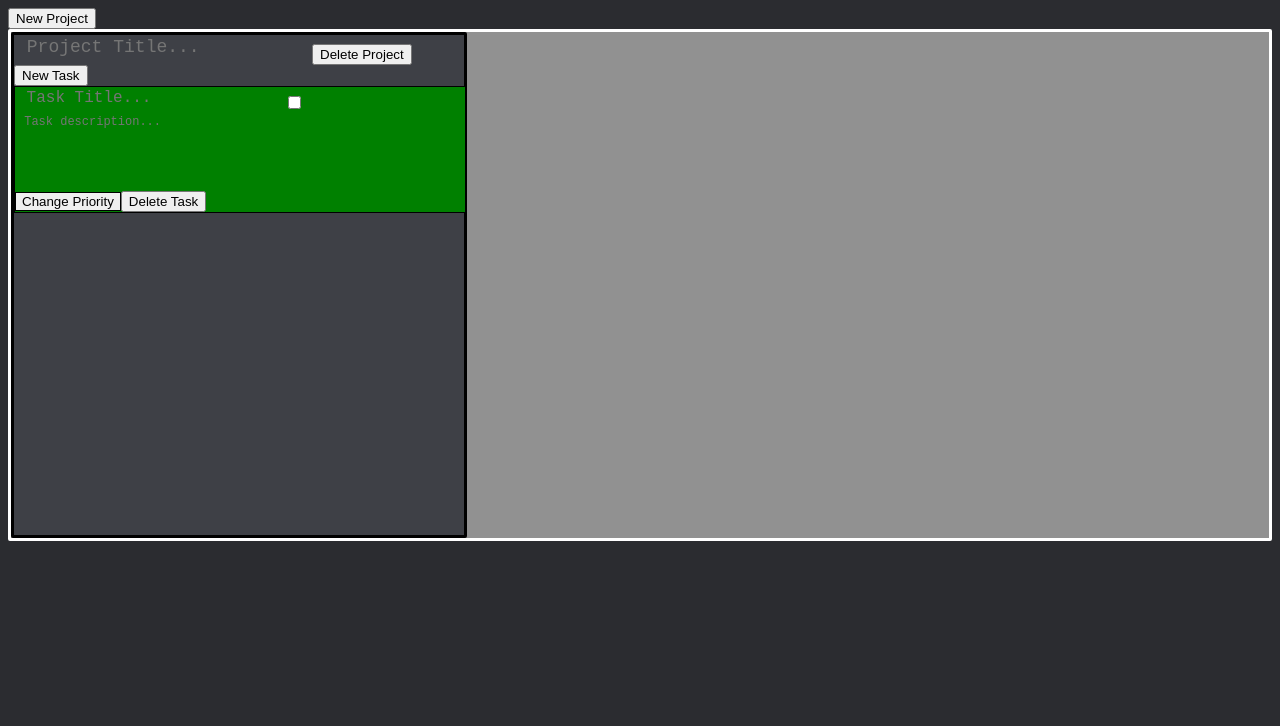
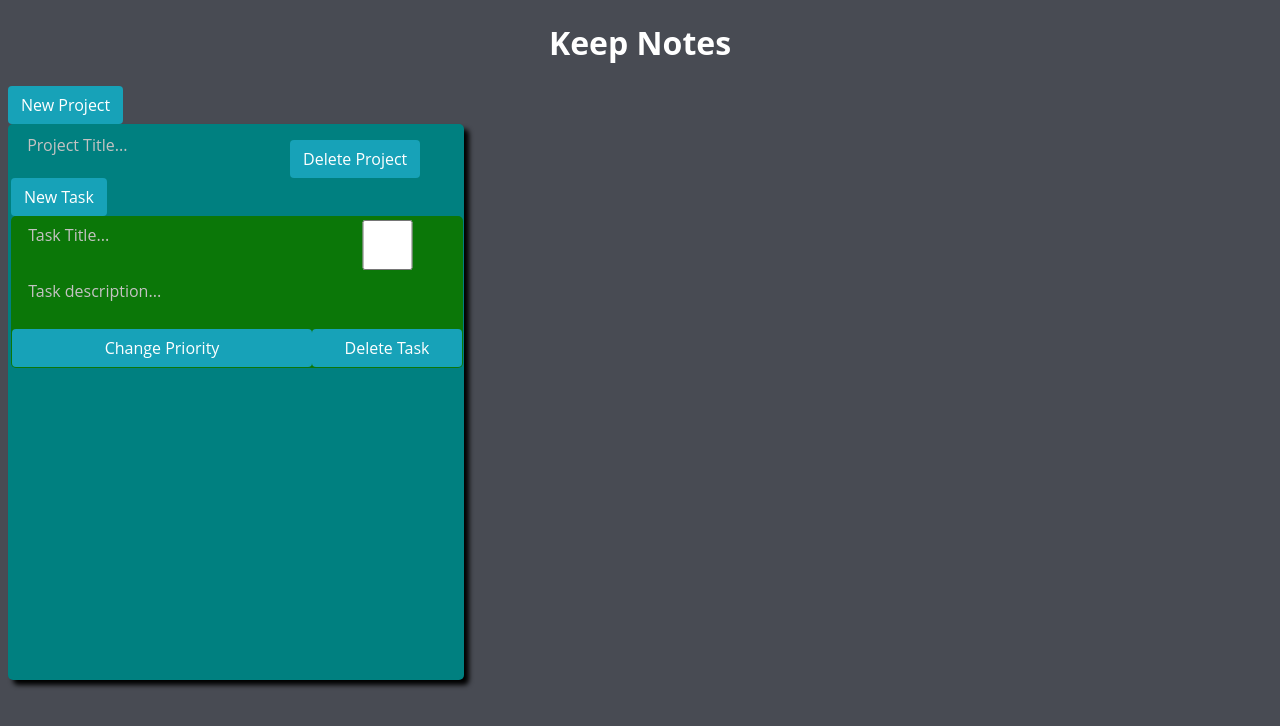
Before and after one commit to LeekeyLeek/Notekeep, a website built with webpack: page dist/index.html in a window 1280 px wide. Both pictures are taken after a click on the button "New Task". Built offline with nearby package versions, Linux system fonts and the light colour scheme.

Commit message:
Added and changed a lot of the CSS styling to resemble Google Keep's visual design.

```diff
--- a/src/modules/Projects.js
+++ b/src/modules/Projects.js
@@ -3,6 +3,12 @@ import {lists} from './Todolists';
 const project = (() => {
 
     let projectContainer = document.getElementById('projectContainer');
+
+    //
+    let random_rgba = () => {
+        var o = Math.round, r = Math.random, s = 255;
+        return 'rgba(' + o(r()*s) + ',' + o(r()*s) + ',' + o(r()*s) + ',' + r().toFixed(1) + ')';
+    }
 
     let deleteProj = (parentNode) => {
         parentNode.remove()
@@ -11,6 +17,7 @@ const project = (() => {
     let create = () => {
        let projectDiv = document.createElement('div');
        projectDiv.className = 'projectDivs';
+       // projectDiv.style.backgroundColor = random_rgba();
 
        let newTask = document.createElement('button');
        newTask.className = 'newTask';
--- a/src/modules/Todolists.js
+++ b/src/modules/Todolists.js
@@ -12,14 +12,14 @@ const lists = (() => {
             case 'brightness(100%)':
 
                 switch(parentNode.style.backgroundColor){
-                    case 'red':
-                        parentNode.style.backgroundColor = 'green';
+                    case 'rgb(145, 63, 16)':
+                        parentNode.style.backgroundColor = 'rgb(11, 119, 8';
                         break
-                    case 'green':
-                        parentNode.style.backgroundColor = 'yellow';
+                    case 'rgb(11, 119, 8)':
+                        parentNode.style.backgroundColor = 'rgb(138, 130, 28)';
                         break
-                    case 'yellow':
-                        parentNode.style.backgroundColor = 'red';
+                    case 'rgb(138, 130, 28)':
+                        parentNode.style.backgroundColor = 'rgb(145, 63, 16)';
                         break
                     }
 
@@ -28,14 +28,14 @@ const lists = (() => {
             default:
 
                 switch(parentNode.style.backgroundColor){
-                    case 'red':
-                        parentNode.style.backgroundColor = 'green';
+                    case 'rgb(145, 63, 16)':
+                        parentNode.style.backgroundColor = 'rgb(11, 119, 8)';
                         break
-                    case 'green':
-                        parentNode.style.backgroundColor = 'yellow';
+                    case 'rgb(11, 119, 8)':
+                        parentNode.style.backgroundColor = 'rgb(138, 130, 28)';
                         break
-                    case 'yellow':
-                        parentNode.style.backgroundColor = 'red';
+                    case 'rgb(138, 130, 28)':
+                        parentNode.style.backgroundColor = ' rgb(145, 63, 16)';
                         break
                     }
 
@@ -48,7 +48,7 @@ const lists = (() => {
 
         let todoList = document.createElement('div')
         todoList.className = 'todoList';
-        todoList.style.backgroundColor = 'green';
+        todoList.style.backgroundColor = 'rgb(11, 119, 8)';
         parentNode.appendChild(todoList)
 
         let setPriority = document.createElement('button')
@@ -79,9 +79,9 @@ const lists = (() => {
 
         let listDesc = document.createElement('textarea')
         listDesc.className = 'listDescs';
-        listDesc.maxLength = '240';
-        listDesc.rows = '5';
-        listDesc.cols = '55';
+        listDesc.maxLength = '120';
+        listDesc.rows = '4';
+        listDesc.cols = '30';
         listDesc.placeholder = ' Task description... ';
 
         let checkbox = document.createElement('input')
@@ -98,9 +98,8 @@ const lists = (() => {
 
         todoList.appendChild(listTitle)
         todoList.appendChild(checkbox)
+        todoList.appendChild(listDesc)
         todoList.appendChild(br1)
-        todoList.appendChild(listDesc)
-        todoList.appendChild(br2)
         todoList.appendChild(setPriority)
         todoList.appendChild(deleteBtn)
 
--- a/src/modules/localStorage.js
+++ /dev/null
@@ -1,30 +0,0 @@
-
-
-
-function storageAvailable(type) {
-    var storage;
-    try {
-        storage = window[type];
-        var x = '__storage_test__';
-        storage.setItem(x, x);
-        storage.removeItem(x);
-        return true;
-    }
-    catch(e) {
-        return e instanceof DOMException && (
-            e.code === 22 ||
-            e.code === 1014 ||
-            e.name === 'QuotaExceededError' ||
-            e.name === 'NS_ERROR_DOM_QUOTA_REACHED') &&
-            (storage && storage.length !== 0);
-    }
-}
-
-if (storageAvailable('localStorage')) {
-    // Yippee! We can use localStorage awesomeness
-  }
-  else {
-    // Too bad, no localStorage for us
-  }
-
-localStorage
--- a/src/style.css
+++ b/src/style.css
@@ -1,63 +1,114 @@
+::placeholder {
+    color: rgb(196, 194, 194);
+    opacity: 1;
+  }
+
 body {
-    background-color: #2b2c30;
+    background-color: #484b53;
     overflow: hidden;
 }
 
-/*CSS Grid to autoflow. Min-1 Max-5. Auto resizes to fit viewport. */
+h1 {
+    text-align: center;
+}
+
+textarea {
+    font-family: 'Open Sans', sans-serif;
+    font-weight: 400;
+    padding: .375rem .75rem;
+    font-size: 1rem;
+    line-height: 1.5;
+    border-radius: .25rem;
+}
+
+button {
+    color: #fff;
+    background-color: #17a2b8;
+    border-color: #17a2b8;
+    border-radius: 5px;
+    font-family: 'Open Sans', sans-serif;
+    font-weight: 400;
+    text-align: center;
+    white-space: nowrap;
+    vertical-align: middle;
+    border: 1px solid transparent;
+    padding: .375rem .75rem;
+    font-size: 1rem;
+    line-height: 1.5;
+    border-radius: .25rem;
+}
+
 #projectContainer {
     display: grid;
-    border: 3px solid rgb(255, 255, 255);
-    border-radius: 2px;
-    background-color: #919191;
+    border: 3px white;
+    border-radius: 5px;
     width: auto;
     height: auto;
+    grid-template-columns: repeat(auto-fill, minmax(450px, 1fr));
     grid-auto-flow: row;
 
 }
 
+#pageTitle {
+    font-family: 'Open Sans', sans-serif;
+    color: #fff;
+}
+
+#newProject {
+    float: center;
+    position: relative;
+}
+
 .projectDivs {
-    border: 3px solid black;
-    border-radius: 2px;
-    background-color: #3e4046;
+    border: 3px solid transparent;
+    border-radius: 5px;
+    background-color: teal;
     width: 450px;
-    height: 500px;
+    height: 550px;
+    box-shadow: 5px 5px 5px black;
 }
 
 .todoList {
-    border: 1px solid black;
+    display: grid;
+    border: 1px solid transparent;
+    border-radius: 5px;
     width: 450px;
-    height: 125px;
+    height: 150px;
+    grid-template-rows: 1fr 1fr;
+    grid-template-columns: 2fr 1fr;
 }
 
-/*Have color change if unreadable in certain backgrounds*/
 .projectTitles {
     background: transparent;
     color: white;
     resize: none;
     border: 0 none;
     outline: none;
-    font-size: 18px;
+    font-size: 1rem;
 }
 
 .listTitles {
     background: transparent;
-    color: black;
+    color: white;
     resize: none;
     border: 0 none;
     outline: none;
-    font-size: 16px;
+    font-size: 1rem;
 }
 
 .listDescs {
     background: transparent;
-    color: black;
+    color: white;
     resize: none;
     border: 0 none;
     outline: none;
-    font-size: 12px;
+    font-size: 1rem;
 }
 
 .priority {
-    border: 1px solid black;
-    position: relative;
+
 }
+
+.dltTask {
+
+}
```
Also changed, not shown: dist/index.html, dist/main.js.
